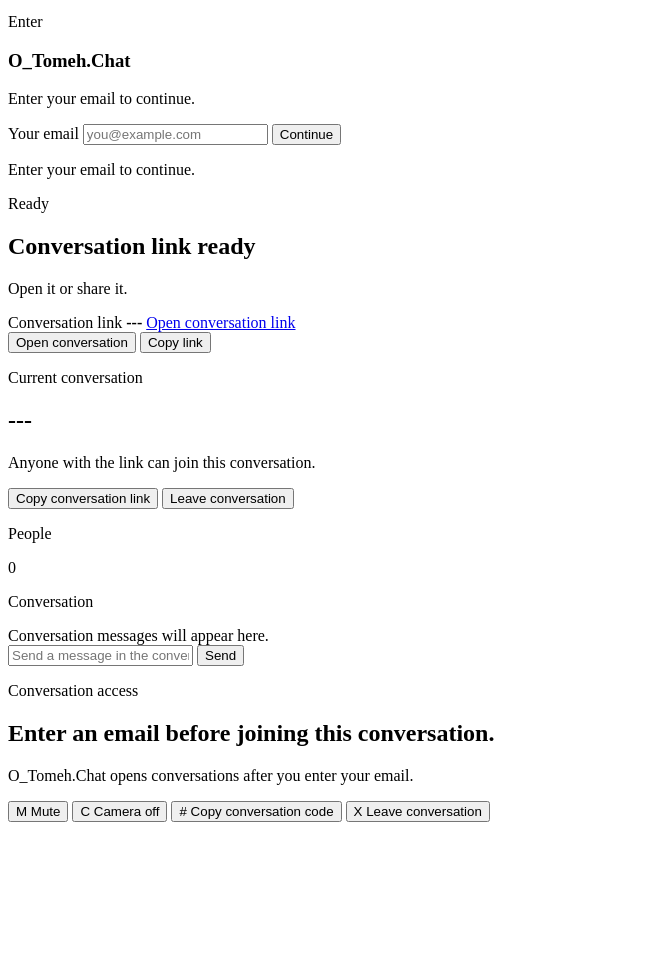
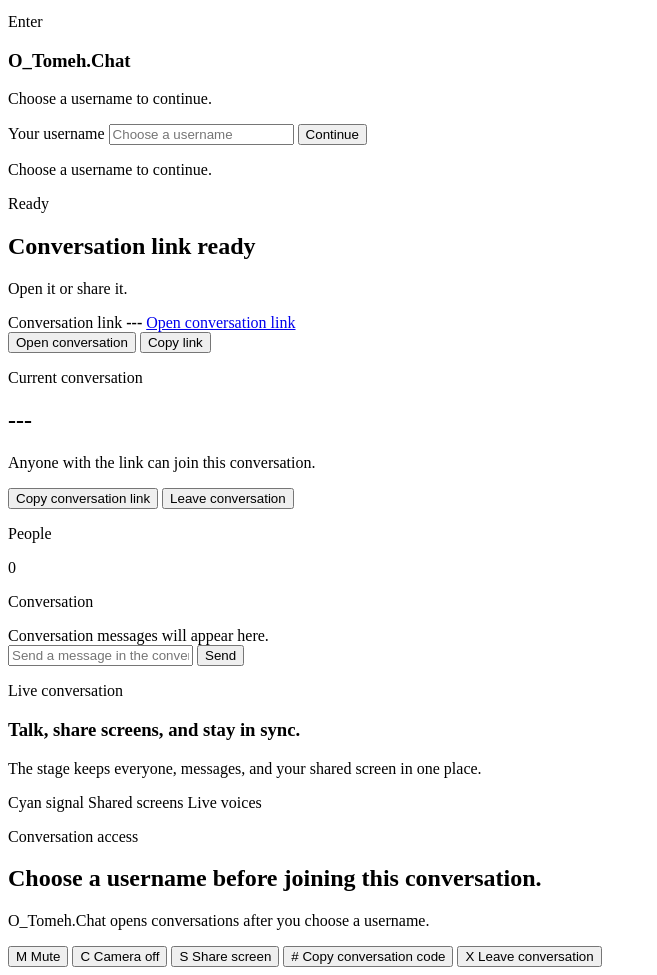
Before and after one commit to otomeh07-dotcom/O_Tomeh.Chat, a website with bundled scripts: page index.html in a window 1280 px wide. Shown: the part 50-1025 px from the top of the page, without its empty margins (0-657 px from the left). Before the commit the page ends 880 px from the top, so only its background shows below. Built offline with nearby package versions, Linux system fonts and the light colour scheme; a script that the page names is missing.

Commit message:
Update index.html

```diff
--- a/index.html
+++ b/index.html
@@ -20,6 +20,26 @@
     <div class="background-orb orb-a"></div>
     <div class="background-orb orb-b"></div>
     <div class="background-grid"></div>
+    <div class="shooting-sky" aria-hidden="true">
+      <span class="shooting-star"></span>
+      <span class="shooting-star"></span>
+      <span class="shooting-star"></span>
+      <span class="shooting-star"></span>
+      <span class="shooting-star"></span>
+      <span class="shooting-star"></span>
+      <span class="shooting-star"></span>
+      <span class="shooting-star"></span>
+      <span class="shooting-star"></span>
+      <span class="shooting-star"></span>
+      <span class="shooting-star"></span>
+      <span class="shooting-star"></span>
+      <span class="shooting-star"></span>
+      <span class="shooting-star"></span>
+      <span class="shooting-star"></span>
+      <span class="shooting-star"></span>
+      <span class="shooting-star"></span>
+      <span class="shooting-star"></span>
+    </div>
 
     <div class="app-shell">
       <header class="site-header">
@@ -48,17 +68,18 @@
               <div class="panel-header single-column-header">
                 <p class="section-label">Enter</p>
                 <h1 class="entry-title">O_Tomeh.Chat</h1>
-                <p class="entry-copy">Enter your email to continue.</p>
+                <p class="entry-copy">Choose a username to continue.</p>
               </div>
 
               <form id="auth-form" class="stack-form">
                 <label class="field">
-                  <span>Your email</span>
+                  <span>Your username</span>
                   <input
-                    id="auth-email"
-                    type="email"
-                    placeholder="you@example.com"
-                    autocomplete="email"
+                    id="auth-username"
+                    type="text"
+                    placeholder="Choose a username"
+                    autocomplete="username"
+                    maxlength="24"
                     required
                   />
                 </label>
@@ -66,7 +87,7 @@
                 <button class="primary-button" id="auth-submit" type="submit">Continue</button>
               </form>
 
-              <p class="helper-text" id="auth-feedback">Enter your email to continue.</p>
+              <p class="helper-text" id="auth-feedback">Choose a username to continue.</p>
             </section>
 
             <section class="panel link-panel entry-panel hidden" id="link-panel">
@@ -137,12 +158,27 @@
             </aside>
 
             <section class="room-stage">
+              <div class="stage-banner">
+                <div>
+                  <p class="section-label">Live conversation</p>
+                  <h3 class="stage-title">Talk, share screens, and stay in sync.</h3>
+                  <p class="stage-copy">
+                    The stage keeps everyone, messages, and your shared screen in one place.
+                  </p>
+                </div>
+                <div class="stage-badges">
+                  <span class="stage-badge">Cyan signal</span>
+                  <span class="stage-badge">Shared screens</span>
+                  <span class="stage-badge">Live voices</span>
+                </div>
+              </div>
+
               <div class="room-gate hidden" id="room-gate">
                 <div class="panel gate-panel">
                   <p class="section-label">Conversation access</p>
-                  <h2>Enter an email before joining this conversation.</h2>
+                  <h2>Choose a username before joining this conversation.</h2>
                   <p class="helper-text">
-                    O_Tomeh.Chat opens conversations after you enter your email.
+                    O_Tomeh.Chat opens conversations after you choose a username.
                   </p>
                 </div>
               </div>
@@ -157,6 +193,10 @@
                 <button class="control-button" id="toggle-camera-button" type="button">
                   <span class="control-icon">C</span>
                   <span id="toggle-camera-label">Camera off</span>
+                </button>
+                <button class="control-button" id="toggle-share-button" type="button">
+                  <span class="control-icon">S</span>
+                  <span id="toggle-share-label">Share screen</span>
                 </button>
                 <button class="control-button" id="copy-room-code-button" type="button">
                   <span class="control-icon">#</span>
```
